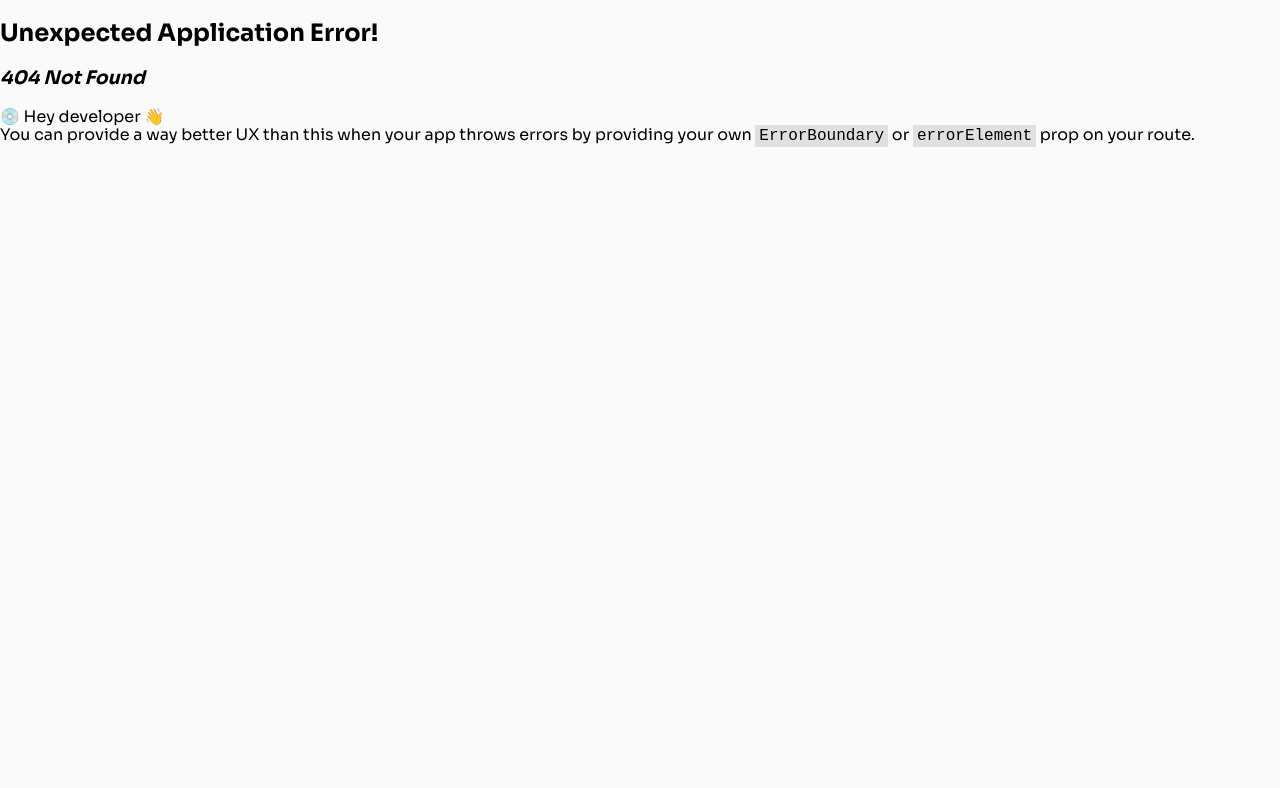
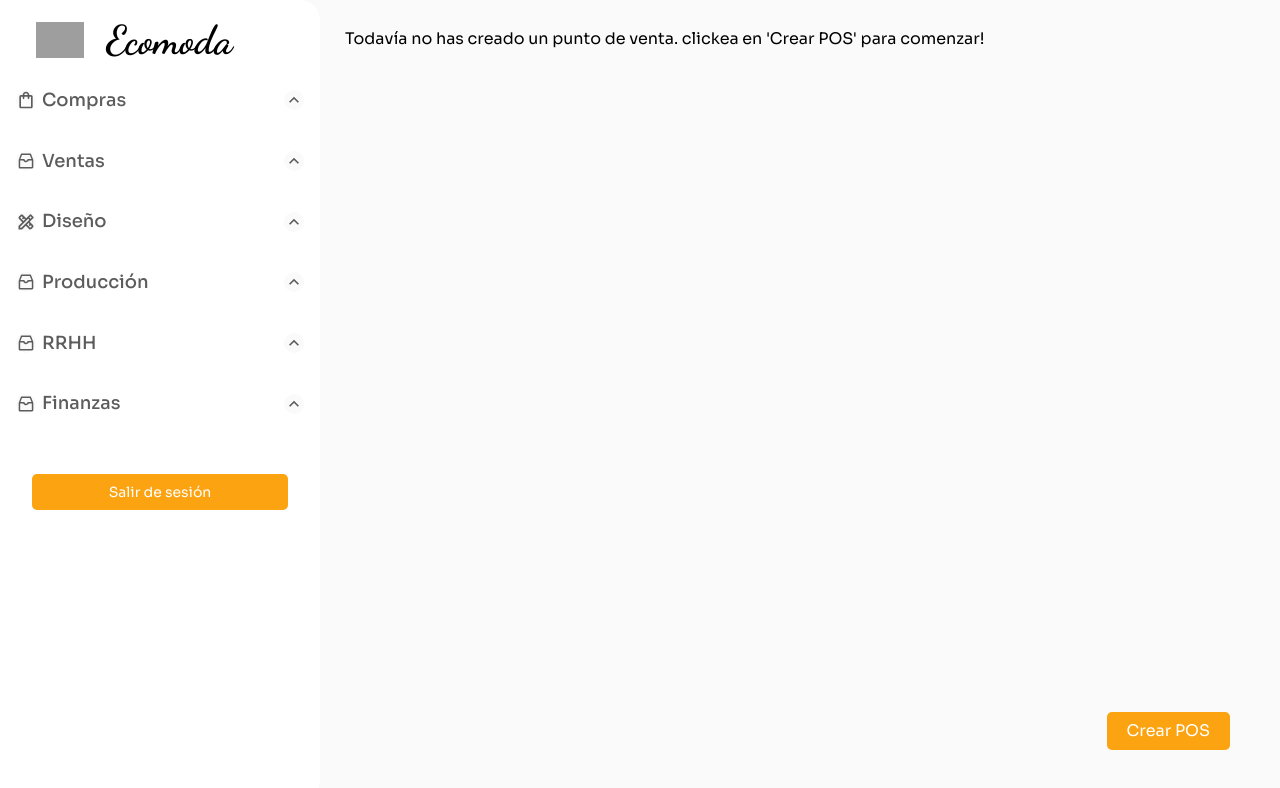
Before and after one commit to AndresBlade/ecomoda, a React (Vite) app: page /ventas/POS in a window 1280 px wide. Before the commit this address had no page. Shown: the top 788 px of the page. Built offline with nearby package versions, Linux system fonts and the light colour scheme; grey boxes are pictures that could not be loaded.

Commit message:
agregada pagina de POS

```diff
--- a/src/components/ui/Sidebar/sidebarData.tsx
+++ b/src/components/ui/Sidebar/sidebarData.tsx
@@ -30,8 +30,8 @@ export const sidebarData = [
 		iconClosed: <MdKeyboardArrowDown size={20} />,
 		Subnav: [
 			{
-				title: 'Opcion',
-				path: '/',
+				title: 'POS',
+				path: '/ventas/POS',
 				icon: <HiOutlineCollection size={20} />,
 			},
 		],
--- a/src/pages/index.ts
+++ b/src/pages/index.ts
@@ -1,2 +1,3 @@
 export * from './sales/clients/ClientsPage';
 export * from './sales/SalesPage';
+export * from './sales/POS/POSPage';
--- /dev/null
+++ b/src/pages/sales/POS/POSPage.tsx
@@ -0,0 +1,63 @@
+import { useState } from 'react';
+import { Modal } from '../../../components/ui/modal/Modal';
+export const POSPage = () => {
+	const [isOpen, setIsOpen] = useState(false);
+	return (
+		<>
+			<div className="POS__container">
+				{
+					[].length > 0 ? (
+						[].map(() => <>punto de venta</>)
+					) : (
+						<>
+							Todavía no has creado un punto de venta. clickea en
+							'Crear POS' para comenzar!
+						</>
+					) /*waiting for the POS endpoint..... */
+				}
+			</div>
+
+			<button
+				className="POS__button POS__button--corner-fixed"
+				onClick={() => setIsOpen(true)}
+			>
+				Crear POS
+			</button>
+
+			<Modal isOpen={isOpen} setIsOpen={setIsOpen}>
+				<form action="" className="POS__form">
+					<h2 className="POS__title">Agregar punto de venta</h2>
+					<fieldset className="POS__fieldset">
+						<div className="POS__field-wrapper">
+							<label htmlFor="code" className="POS__label">
+								Código
+							</label>
+							<input
+								id="code"
+								name="code"
+								required
+								type="text"
+								className="POS__input"
+							/>
+						</div>
+						<div className="POS__field-wrapper">
+							<label htmlFor="name" className="POS__label">
+								Nombre
+							</label>
+							<input
+								required
+								id="name"
+								name="name"
+								type="text"
+								className="POS__input"
+							/>
+						</div>
+					</fieldset>
+					<button className="POS__button POS__button--form">
+						Enviar
+					</button>
+				</form>
+			</Modal>
+		</>
+	);
+};
--- a/src/router.tsx
+++ b/src/router.tsx
@@ -1,5 +1,5 @@
 import { createBrowserRouter } from 'react-router-dom';
-import { ClientsPage, SalesPage } from './pages';
+import { ClientsPage, POSPage } from './pages';
 import { App } from './App';
 
 export const router = createBrowserRouter([
@@ -12,7 +12,7 @@ export const router = createBrowserRouter([
 				path: 'ventas',
 				children: [
 					{ path: 'clientes', element: <ClientsPage /> },
-					{ index: true, element: <SalesPage /> },
+					{ path: 'POS', element: <POSPage /> },
 				],
 			},
 			{ path: 'compras', element: <>En compras</> },
@@ -22,8 +22,14 @@ export const router = createBrowserRouter([
 			{
 				path: 'diseno',
 				children: [
-					{ path: '/diseno/materiales', element: <>En materiales</> /* <MaterialsPage /> */},
-					{ index: true, element: <div>En departamento de diseno</div>},
+					{
+						path: '/diseno/materiales',
+						element: <>En materiales</> /* <MaterialsPage /> */,
+					},
+					{
+						index: true,
+						element: <div>En departamento de diseno</div>,
+					},
 				],
 			},
 		],
```
